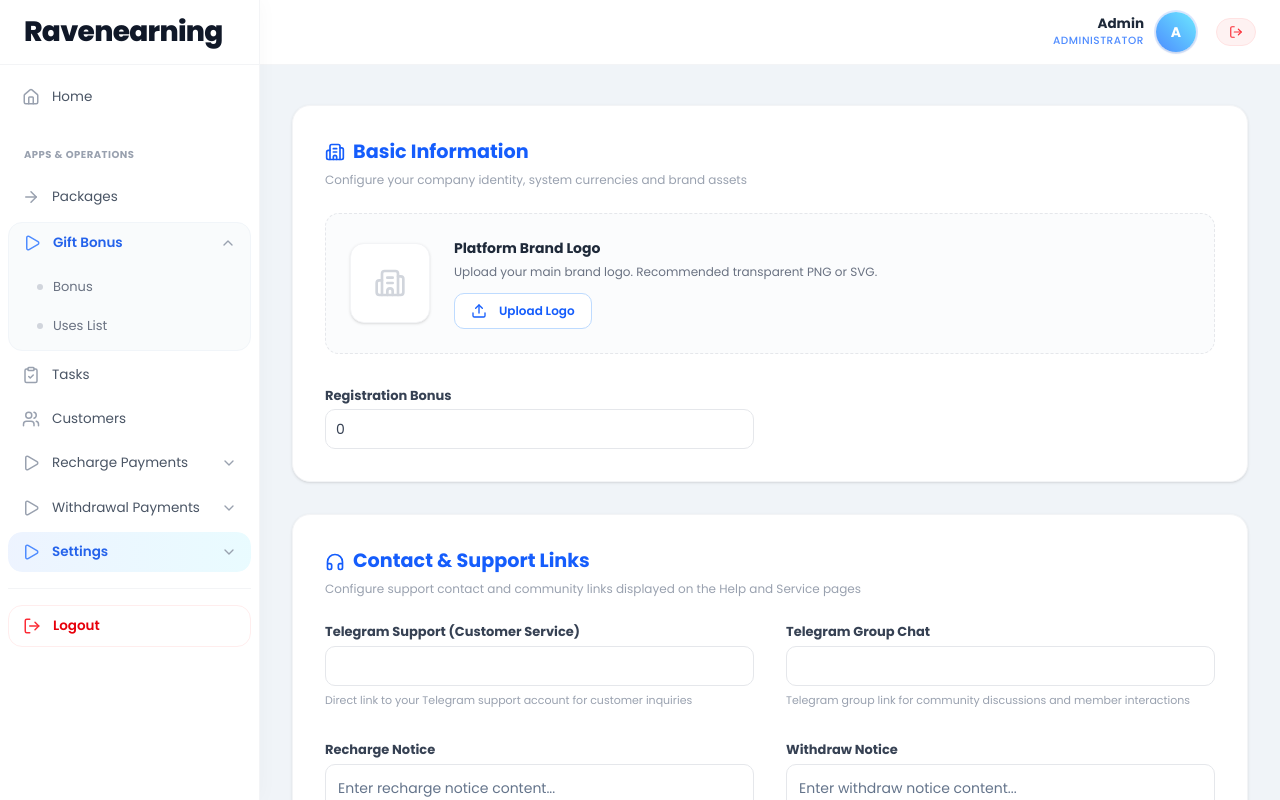
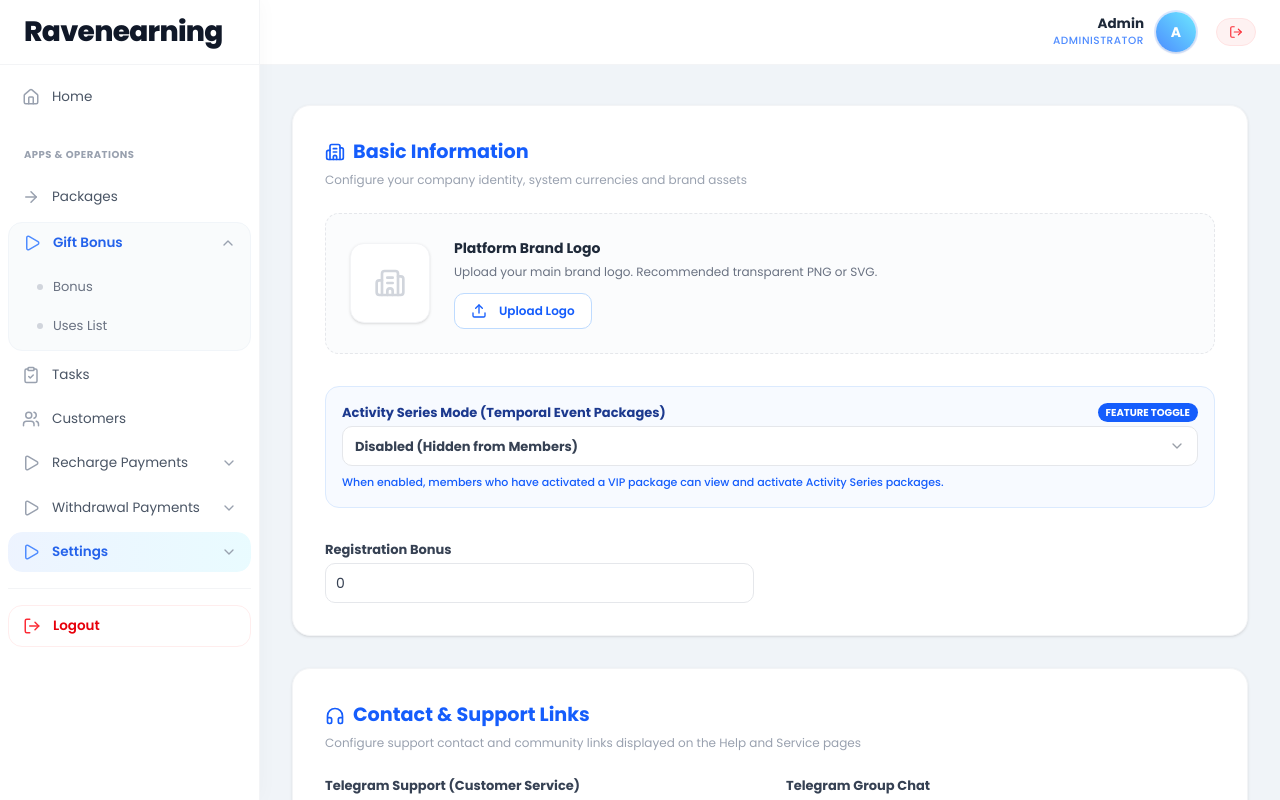
Before and after one commit to chinedu-freedom/Ravenearning-admin, a Next.js app: page /settings/basic in a window 1280 px wide. Both pictures are taken after a click on the button "Gift Bonus". Built offline with nearby package versions, Linux system fonts and the light colour scheme; no server answers.

Commit message:
feat: Add prominent Activity Series Mode feature toggle card in Deposit & Withdrawal Settings

```diff
--- a/src/app/(dashboard)/settings/basic/page.jsx
+++ b/src/app/(dashboard)/settings/basic/page.jsx
@@ -243,6 +243,32 @@ export default function BasicSettingsPage() {
           </div>
 
           <div className="grid grid-cols-1 md:grid-cols-2 gap-x-8 gap-y-6">
+
+            <div className="flex flex-col space-y-1 md:col-span-2 bg-blue-50/50 p-4 rounded-xl border border-blue-100 mb-2">
+              <label className="text-[13px] font-bold text-blue-900 flex items-center justify-between">
+                <span>Activity Series Mode (Temporal Event Packages)</span>
+                <span className="text-[10px] bg-blue-600 text-white px-2 py-0.5 rounded-full font-bold">FEATURE TOGGLE</span>
+              </label>
+              <Controller
+                name="activity_series_enabled"
+                control={control}
+                render={({ field }) => (
+                  <Select value={field.value ? "enabled" : "disabled"} onValueChange={(val) => field.onChange(val === "enabled")}>
+                    <SelectTrigger className="border-gray-200 focus:border-blue-500/50 focus:ring-0 h-10 rounded-lg text-gray-700 text-[13px] bg-white font-bold">
+                      <SelectValue placeholder="Select Activity Series Status" />
+                    </SelectTrigger>
+                    <SelectContent>
+                      <SelectItem value="disabled">Disabled (Hidden from Members)</SelectItem>
+                      <SelectItem value="enabled">Enabled (Active for Members with VIP Plans)</SelectItem>
+                    </SelectContent>
+                  </Select>
+                )}
+              />
+              <p className="text-[11px] text-blue-600 mt-1 font-medium">
+                When enabled, members who have activated a VIP package can view and activate Activity Series packages.
+              </p>
+            </div>
+
 
             <ValidatedInput label="Registration Bonus" name="registration_bonus" type="number" register={register} requiredNote={false} />
           </div>
```
